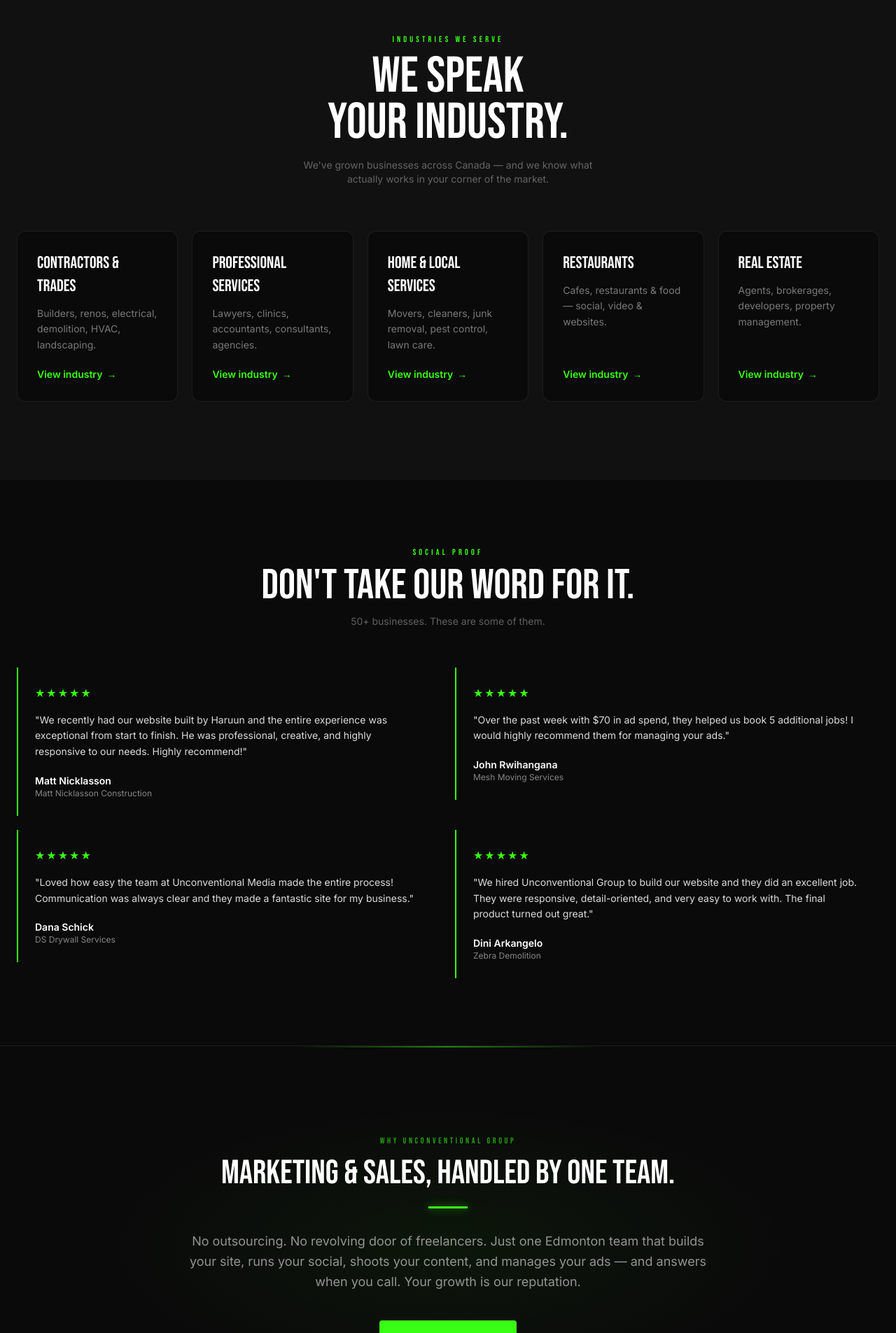
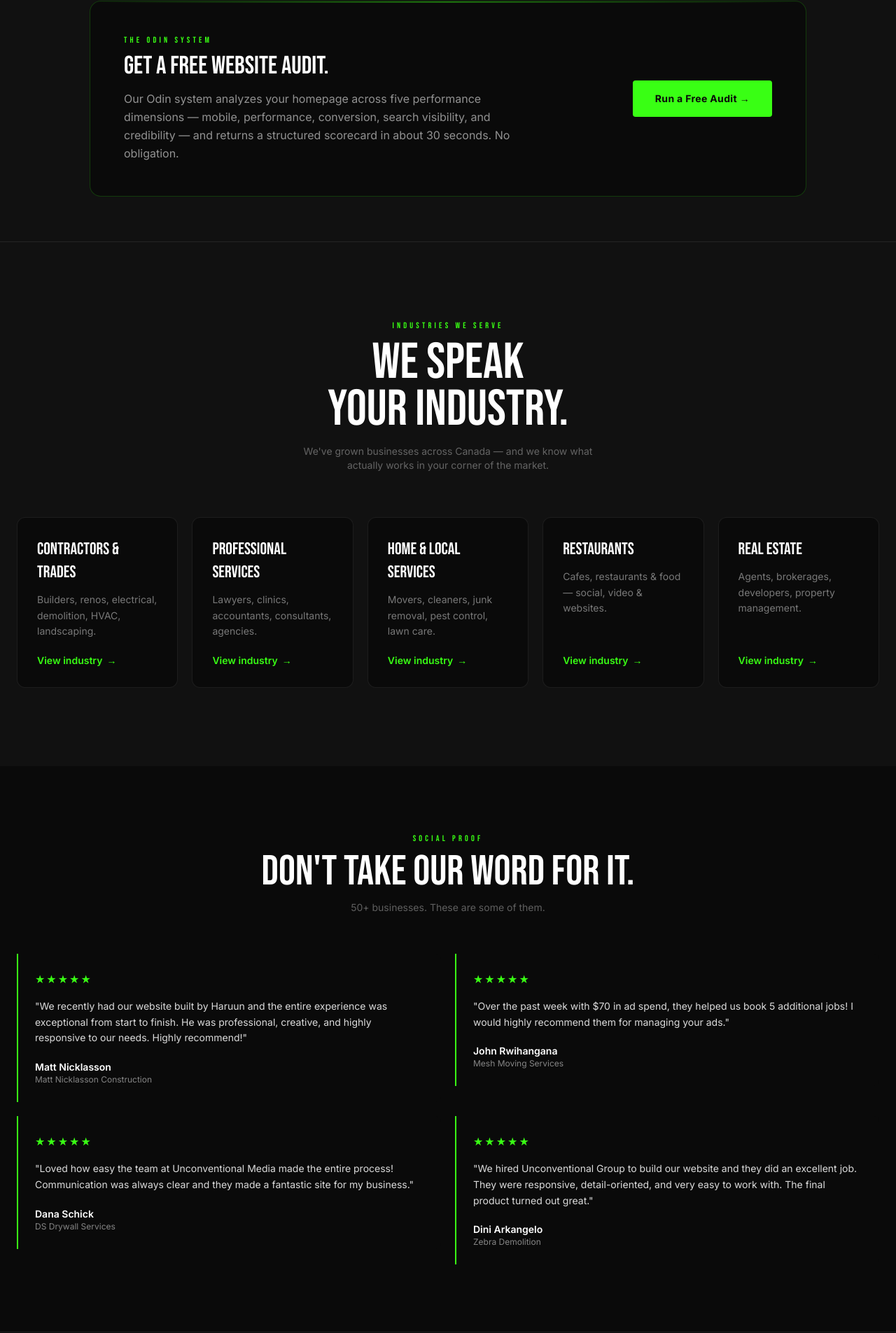
Before and after one commit to haruun-beep/unconventional-group, a Next.js app: page / in a window 1280 px wide. Shown: the part 3639-5544 px from the top of the page at 70% size. Built offline with nearby package versions, Linux system fonts and the light colour scheme.

Commit message:
Upscale Odin tone (technical, no flashy terms), fix CTA framing; add Odin audit band to homepage and remove redundant why-us section

```diff
--- a/src/app/odin/page.tsx
+++ b/src/app/odin/page.tsx
@@ -5,19 +5,19 @@
 
 export const metadata: Metadata = {
   alternates: { canonical: "/odin" },
-  title: "Get a Free Website Audit — The Odin System | Unconventional Group",
+  title: "Free Website Audit — The Odin System | Unconventional Group",
   description:
-    "Our Odin system reads your homepage and scores it on the five things that win or lose customers — mobile, speed, conversion, SEO, and trust. Free, honest, about 30 seconds.",
+    "The Odin system analyzes your homepage across five performance dimensions — mobile, performance, conversion, search visibility, and credibility — and returns a structured scorecard in about 30 seconds.",
 };
 
 const HERO_BG = "/edmonton-night.jpg";
 
-const checks = [
-  { label: "Mobile", body: "Does it actually work on a phone?" },
-  { label: "Speed & Modernity", body: "Does it feel current — or dated?" },
-  { label: "Conversion", body: "Does it turn visitors into calls?" },
-  { label: "SEO", body: "Can Google actually find you?" },
-  { label: "Trust", body: "Would a stranger believe you?" },
+const dimensions = [
+  { label: "Mobile Experience", body: "Responsive layout and usability across mobile devices." },
+  { label: "Performance & Build", body: "Modern stack, page weight, and technical foundation." },
+  { label: "Conversion", body: "Calls-to-action, contact paths, and persuasive structure." },
+  { label: "Search Visibility", body: "Metadata, heading structure, and schema for organic discovery." },
+  { label: "Credibility", body: "Trust signals, proof, and professional presentation." },
 ];
 
 export default function OdinPage() {
@@ -32,14 +32,14 @@
           backgroundPosition: "center",
         }}
       >
-        <div className="absolute inset-0 bg-black/82" />
-        <div className="absolute inset-0 bg-gradient-to-r from-black/70 via-black/40 to-transparent" />
+        <div className="absolute inset-0 bg-black/85" />
+        <div className="absolute inset-0 bg-gradient-to-r from-black/75 via-black/45 to-transparent" />
         <div className="absolute bottom-0 left-0 right-0 h-40 bg-gradient-to-t from-bg to-transparent" />
         <div
           className="absolute inset-0 pointer-events-none"
           style={{
             background:
-              "radial-gradient(ellipse 60% 50% at 75% 15%, rgba(57,255,20,0.05) 0%, transparent 70%)",
+              "radial-gradient(ellipse 60% 50% at 75% 15%, rgba(57,255,20,0.04) 0%, transparent 70%)",
           }}
         />
 
@@ -48,24 +48,24 @@
             {/* Pitch */}
             <div>
               <p className="font-display text-neon text-xs tracking-[0.35em] mb-5">
-                FREE WEBSITE AUDIT
+                THE ODIN SYSTEM
               </p>
-              <h1 className="font-display text-[clamp(2.6rem,6vw,4.5rem)] text-white leading-[0.93] tracking-tight mb-6">
-                IS YOUR WEBSITE COSTING YOU CUSTOMERS?
+              <h1 className="font-display text-[clamp(2.5rem,5.5vw,4.3rem)] text-white leading-[0.95] tracking-tight mb-6">
+                A PRECISE READ ON YOUR WEBSITE.
               </h1>
               <div className="w-16 h-[3px] bg-neon mb-7" />
               <p className="text-white/65 text-lg leading-relaxed mb-8 max-w-md">
-                Our <span className="text-white font-medium">Odin system</span> reads your homepage
-                and scores it on the five things that win or lose customers. Blunt, honest, free —
-                in about 30 seconds.
+                The Odin system analyzes your homepage across five performance dimensions and
+                returns a structured scorecard in about 30 seconds. Nothing is installed or
+                modified — and there&apos;s no obligation.
               </p>
               <div className="flex flex-wrap gap-2.5">
-                {checks.map((c) => (
+                {dimensions.map((d) => (
                   <span
-                    key={c.label}
-                    className="border border-neon/30 text-neon/90 text-xs tracking-wide px-3 py-1.5 rounded"
+                    key={d.label}
+                    className="border border-white/15 text-white/70 text-xs tracking-wide px-3 py-1.5 rounded"
                   >
-                    {c.label}
+                    {d.label}
                   </span>
                 ))}
               </div>
@@ -79,24 +79,24 @@
         </div>
       </section>
 
-      {/* What Odin checks — one slim strip for context + SEO */}
+      {/* Methodology — one concise strip for context + SEO */}
       <section className="bg-surface py-16 px-6">
         <div className="max-w-5xl mx-auto">
           <AnimateOnScroll>
             <p className="font-display text-xs text-neon tracking-[0.35em] text-center mb-3">
-              WHAT THE ODIN SYSTEM CHECKS
+              THE METHODOLOGY
             </p>
-            <h2 className="font-display text-3xl md:text-4xl text-white text-center mb-12 leading-[0.93]">
-              FIVE SCORES. ZERO SUGARCOATING.
+            <h2 className="font-display text-3xl md:text-4xl text-white text-center mb-12 leading-[0.95]">
+              FIVE DIMENSIONS. ONE OBJECTIVE SCORE.
             </h2>
           </AnimateOnScroll>
-          <div className="grid grid-cols-2 md:grid-cols-5 gap-5">
-            {checks.map((c, i) => (
-              <AnimateOnScroll key={c.label} delay={i * 0.06}>
+          <div className="grid grid-cols-2 md:grid-cols-5 gap-6">
+            {dimensions.map((d, i) => (
+              <AnimateOnScroll key={d.label} delay={i * 0.06}>
                 <div className="text-center md:text-left">
-                  <p className="font-display text-neon text-3xl mb-2">0{i + 1}</p>
-                  <h3 className="font-display text-lg text-white mb-1">{c.label}</h3>
-                  <p className="text-white/45 text-sm leading-relaxed">{c.body}</p>
+                  <p className="font-display text-neon/80 text-2xl mb-2 tracking-wider">0{i + 1}</p>
+                  <h3 className="font-display text-base text-white mb-1.5 leading-snug">{d.label}</h3>
+                  <p className="text-white/45 text-sm leading-relaxed">{d.body}</p>
                 </div>
               </AnimateOnScroll>
             ))}
@@ -105,9 +105,9 @@
       </section>
 
       <CTASection
-        headline="PREFER THE HUMANS?"
-        subhead="Skip the robot. Free 20-minute call — we look at your website and your business and tell you exactly what we'd do."
-        buttonText="Book a Free Call"
+        headline="GO BEYOND THE SCORE."
+        subhead="The Odin system reads your homepage in seconds. On a complimentary 20-minute call, our team reviews your full funnel — market, competitors, and conversion path — and outlines exactly what we'd do."
+        buttonText="Book a Strategy Call"
         bgUrl="/team-growth.jpg"
       />
     </>
--- a/src/app/page.tsx
+++ b/src/app/page.tsx
@@ -353,6 +353,38 @@
         </div>
       </section>
 
+      {/* Odin — free audit band */}
+      <section className="bg-surface border-t border-white/8 py-16 px-6">
+        <div className="max-w-5xl mx-auto">
+          <AnimateOnScroll>
+            <div className="relative bg-bg border border-neon/20 rounded-2xl p-8 md:p-12 overflow-hidden">
+              <div className="absolute top-0 left-0 right-0 h-[2px] bg-gradient-to-r from-transparent via-neon/40 to-transparent" />
+              <div className="grid md:grid-cols-[1fr_auto] gap-8 md:gap-12 items-center">
+                <div>
+                  <p className="font-display text-xs text-neon tracking-[0.35em] mb-3">
+                    THE ODIN SYSTEM
+                  </p>
+                  <h2 className="font-display text-3xl md:text-4xl text-white leading-[0.95] mb-4">
+                    GET A FREE WEBSITE AUDIT.
+                  </h2>
+                  <p className="text-white/55 text-base leading-relaxed max-w-xl">
+                    Our Odin system analyzes your homepage across five performance dimensions —
+                    mobile, performance, conversion, search visibility, and credibility — and
+                    returns a structured scorecard in about 30 seconds. No obligation.
+                  </p>
+                </div>
+                <Link
+                  href="/odin"
+                  className="inline-block bg-neon text-bg font-bold px-8 py-4 rounded text-sm tracking-wide hover:opacity-90 transition-opacity whitespace-nowrap shrink-0"
+                >
+                  Run a Free Audit →
+                </Link>
+              </div>
+            </div>
+          </AnimateOnScroll>
+        </div>
+      </section>
+
       {/* Industries We Serve */}
       <section className="bg-surface py-28 px-6 border-t border-white/8">
         <div className="max-w-7xl mx-auto">
@@ -416,41 +448,6 @@
         </div>
       </section>
 
-      {/* Why Unconventional Group */}
-      <section className="relative bg-bg py-32 px-6 overflow-hidden border-t border-white/8">
-        <div
-          className="absolute inset-0 pointer-events-none"
-          style={{
-            background:
-              "radial-gradient(ellipse 55% 50% at 50% 50%, rgba(57,255,20,0.05) 0%, transparent 70%)",
-          }}
-        />
-        <div className="absolute top-0 left-1/2 -translate-x-1/2 w-1/3 h-[2px] bg-gradient-to-r from-transparent via-neon/50 to-transparent" />
-
-        <div className="relative z-10 max-w-3xl mx-auto text-center">
-          <AnimateOnScroll>
-            <p className="font-display text-xs text-neon/60 tracking-[0.3em] mb-4">
-              WHY UNCONVENTIONAL GROUP
-            </p>
-            <h2 className="font-display text-4xl md:text-5xl text-white mb-6 leading-[0.93]">
-              MARKETING &amp; SALES, HANDLED BY ONE TEAM.
-            </h2>
-            <div className="w-14 h-[3px] bg-neon mx-auto mb-8 glow-line" />
-            <p className="text-white/55 text-lg mb-10 leading-relaxed">
-              No outsourcing. No revolving door of freelancers. Just one Edmonton team that builds
-              your site, runs your social, shoots your content, and manages your ads — and answers
-              when you call. Your growth is our reputation.
-            </p>
-            <Link
-              href="/about"
-              className="inline-block bg-neon text-bg font-bold px-9 py-4 rounded text-sm tracking-wide hover:opacity-90 transition-opacity"
-            >
-              More About Us →
-            </Link>
-          </AnimateOnScroll>
-        </div>
-      </section>
-
       <FAQ />
 
       <CTASection bgUrl="/edmonton-night.jpg" />
--- a/src/components/OdinAudit.tsx
+++ b/src/components/OdinAudit.tsx
@@ -13,20 +13,20 @@
 type Site = { url: string; title: string; platform: string };
 
 const SCORE_LABELS: { key: keyof Report["scores"]; label: string }[] = [
-  { key: "mobile", label: "Mobile" },
-  { key: "modernity", label: "Speed & Modernity" },
+  { key: "mobile", label: "Mobile Experience" },
+  { key: "modernity", label: "Performance & Build" },
   { key: "conversion", label: "Conversion" },
-  { key: "seo", label: "SEO Basics" },
-  { key: "trust", label: "Trust" },
+  { key: "seo", label: "Search Visibility" },
+  { key: "trust", label: "Credibility" },
 ];
 
 const LOADING_LINES = [
-  "Odin's ravens are flying to your site…",
-  "Reading your homepage, word for word…",
-  "Checking how you look on a phone…",
-  "Hunting for your call-to-action…",
-  "Scoring you on five fronts…",
-  "Odin is forming his verdict…",
+  "Fetching your homepage…",
+  "Analyzing mobile responsiveness…",
+  "Evaluating conversion paths…",
+  "Assessing search visibility…",
+  "Reviewing credibility signals…",
+  "Compiling your report…",
 ];
 
 function scoreColor(n: number) {
@@ -141,7 +141,7 @@
             disabled={loading}
             className="bg-neon text-bg font-bold px-8 py-4 rounded text-sm tracking-wide hover:opacity-90 transition-opacity disabled:opacity-50 disabled:cursor-not-allowed mt-2"
           >
-            {loading ? "Auditing…" : "Release the Ravens →"}
+            {loading ? "Analyzing…" : "Run the Audit"}
           </button>
 
           {loading && (
@@ -150,8 +150,8 @@
           {error && <p className="text-red-400 text-sm">{error}</p>}
 
           <p className="text-white/35 text-xs leading-relaxed">
-            Free. Takes about 30 seconds. Odin reads your live homepage — nothing is installed,
-            nothing is changed. Limit of a couple of audits per visitor so he can keep up.
+            Free, in approximately 30 seconds. The Odin system reads your live homepage only —
+            nothing is installed or modified. Limited to a few analyses per visitor.
           </p>
         </form>
       )}
@@ -159,7 +159,7 @@
       {report && (
         <div className="flex flex-col gap-8">
           <div>
-            <p className="font-display text-xs text-neon tracking-[0.35em] mb-2">ODIN&apos;S REPORT</p>
+            <p className="font-display text-xs text-neon tracking-[0.35em] mb-2">ODIN SYSTEM · REPORT</p>
             <h3 className="font-display text-2xl md:text-3xl text-white leading-tight">
               {site?.title || site?.url || "Your site"}
             </h3>
@@ -192,7 +192,7 @@
           <div className="grid md:grid-cols-2 gap-6">
             {report.working.length > 0 && (
               <div>
-                <p className="font-display text-sm text-white tracking-wide mb-3">WHAT&apos;S WORKING</p>
+                <p className="font-display text-sm text-white tracking-wide mb-3">STRENGTHS</p>
                 <ul className="flex flex-col gap-2.5">
                   {report.working.map((w, i) => (
                     <li key={i} className="text-white/60 text-sm leading-relaxed flex gap-2.5">
@@ -204,7 +204,7 @@
             )}
             {report.problems.length > 0 && (
               <div>
-                <p className="font-display text-sm text-white tracking-wide mb-3">WHAT&apos;S COSTING YOU</p>
+                <p className="font-display text-sm text-white tracking-wide mb-3">ISSUES TO ADDRESS</p>
                 <ul className="flex flex-col gap-2.5">
                   {report.problems.map((p, i) => (
                     <li key={i} className="text-white/60 text-sm leading-relaxed flex gap-2.5">
@@ -217,19 +217,19 @@
           </div>
 
           <div className="bg-bg border border-white/10 rounded-xl p-6">
-            <p className="font-display text-xs text-neon tracking-[0.35em] mb-3">THE VERDICT</p>
+            <p className="font-display text-xs text-neon tracking-[0.35em] mb-3">SUMMARY</p>
             <p className="text-white/70 leading-relaxed">{report.verdict}</p>
           </div>
 
           <div className="flex flex-col sm:flex-row gap-4 items-start sm:items-center">
             <Link
               href="/book"
-              className="inline-block bg-neon text-bg font-bold px-8 py-4 rounded text-sm tracking-wide hover:opacity-90 transition-opacity"
+              className="inline-block bg-neon text-bg font-bold px-8 py-4 rounded text-sm tracking-wide hover:opacity-90 transition-opacity shrink-0"
             >
-              Fix This — Book a Free Call
+              Book a Strategy Call
             </Link>
             <p className="text-white/40 text-sm leading-relaxed">
-              20 minutes with the humans. We&apos;ll walk through Odin&apos;s findings and tell you
+              A complimentary 20-minute call. We&apos;ll review these findings in detail and outline
               exactly what we&apos;d do — no obligation.
             </p>
           </div>
```
Also changed, not shown: src/app/api/audit/route.ts (+21 -21 lines).
